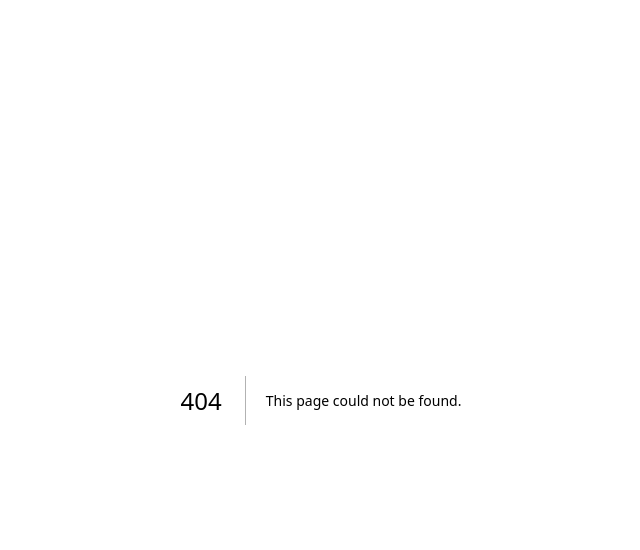
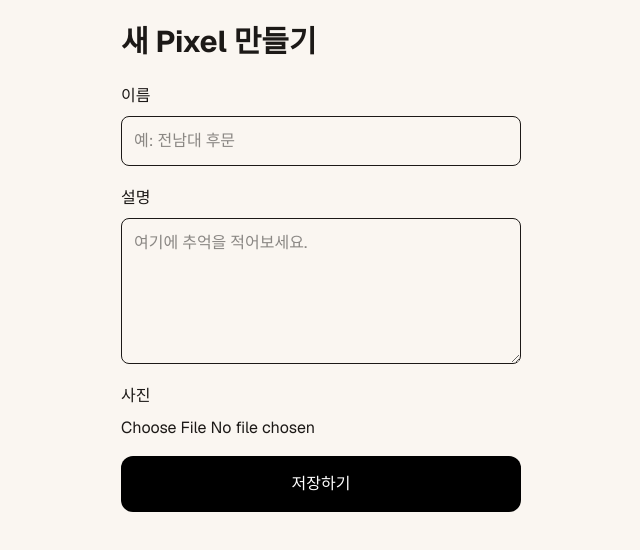
Before and after one commit to lsc39383617-sys/pixel-key, a Next.js app: page /add in a window 1280 px wide. Before the commit this address had no page. Shown: the top 550 px of the page, without its empty margins (319-959 px from the left). Built offline with nearby package versions, Linux system fonts and the light colour scheme; no server answers.

Commit message:
Add Pixel create feature

```diff
--- /dev/null
+++ b/app/add/page.tsx
@@ -0,0 +1,112 @@
+"use client";
+
+import { useState } from "react";
+import { useRouter } from "next/navigation";
+import { createPixel, uploadImage } from "@/lib/pixel";
+
+export default function AddPixelPage() {
+  const router = useRouter();
+
+  const [name, setName] = useState("");
+  const [description, setDescription] = useState("");
+  const [file, setFile] = useState<File | null>(null);
+  const [preview, setPreview] = useState("");
+  const [saving, setSaving] = useState(false);
+
+  async function handleSave() {
+    if (!name.trim()) {
+      alert("이름을 입력해주세요.");
+      return;
+    }
+
+    try {
+      setSaving(true);
+
+      let imageUrl = "";
+
+      if (file) {
+        imageUrl = await uploadImage(file);
+      }
+
+      const pixel = await createPixel(
+        name,
+        description,
+        imageUrl,
+      );
+
+      router.push(`/pixel/${pixel.uid}`);
+    } catch (e) {
+      console.error(e);
+      alert("저장 실패");
+    } finally {
+      setSaving(false);
+    }
+  }
+
+  return (
+    <main className="mx-auto flex min-h-screen max-w-md flex-col p-6">
+
+      <h1 className="mb-6 text-3xl font-bold">
+        새 Pixel 만들기
+      </h1>
+
+      <label className="mb-2 font-medium">
+        이름
+      </label>
+
+      <input
+        value={name}
+        onChange={(e) => setName(e.target.value)}
+        className="mb-5 rounded-lg border p-3"
+        placeholder="예: 전남대 후문"
+      />
+
+      <label className="mb-2 font-medium">
+        설명
+      </label>
+
+      <textarea
+        value={description}
+        onChange={(e) => setDescription(e.target.value)}
+        className="mb-5 rounded-lg border p-3"
+        rows={5}
+        placeholder="여기에 추억을 적어보세요."
+      />
+
+      <label className="mb-2 font-medium">
+        사진
+      </label>
+
+      <input
+        type="file"
+        accept="image/*"
+        onChange={(e) => {
+          const selected = e.target.files?.[0];
+
+          if (!selected) return;
+
+          setFile(selected);
+          setPreview(URL.createObjectURL(selected));
+        }}
+        className="mb-4"
+      />
+
+      {preview && (
+        <img
+          src={preview}
+          alt="preview"
+          className="mb-6 h-52 w-full rounded-xl object-cover"
+        />
+      )}
+
+      <button
+        onClick={handleSave}
+        disabled={saving}
+        className="rounded-xl bg-black p-4 text-white"
+      >
+        {saving ? "저장중..." : "저장하기"}
+      </button>
+
+    </main>
+  );
+}
--- a/app/page.tsx
+++ b/app/page.tsx
@@ -1,128 +1,92 @@
 "use client";
 
 import { useEffect, useState } from "react";
+import { useRouter } from "next/navigation";
 import { PixelFlower } from "@/components/flower/PixelFlower";
-import {
-  FLOWER_FILLED_COUNT,
-  FLOWER_TOTAL_COUNT,
-} from "@/components/flower/flowerData";
 import { BottomNav } from "@/components/ui/BottomNav";
 import { CompletionCard } from "@/components/ui/CompletionCard";
 import { PrimaryButton } from "@/components/ui/PrimaryButton";
-import { supabase } from "@/lib/supabase";
+import { getPixels } from "@/lib/pixel";
+import { Pixel } from "@/types/pixel";
 
-const COMPLETION_PERCENTAGE = Math.round(
-  (FLOWER_FILLED_COUNT / FLOWER_TOTAL_COUNT) * 100,
-);
-
-interface Pixel {
-  id: string;
-  uid: string;
-  name: string;
-  description: string;
-  image: string | null;
-  lat: number | null;
-  lng: number | null;
-}
+const FLOWER_TOTAL_COUNT = 12;
 
 export default function HomePage() {
+  const router = useRouter();
   const [pixels, setPixels] = useState<Pixel[]>([]);
   const [loading, setLoading] = useState(true);
 
   useEffect(() => {
-    async function loadPixels() {
-      const { data, error } = await supabase
-        .from("pixels")
-        .select("*")
-        .order("created_at", { ascending: false });
-
-      if (error) {
-        console.error(error);
-      } else {
-        setPixels(data ?? []);
-      }
-
+    async function load() {
+      const data = await getPixels();
+      setPixels(data);
       setLoading(false);
     }
 
-    loadPixels();
+    load();
   }, []);
 
   return (
     <div className="relative bg-warm-gradient min-h-dvh overflow-x-hidden">
-      <main className="safe-top relative mx-auto flex min-h-dvh max-w-md flex-col px-5 pb-28 sm:px-6">
-        <header className="animate-fade-up text-center">
-          <div className="mx-auto mb-4 inline-flex items-center gap-2 rounded-full bg-white/60 px-3.5 py-1.5 shadow-sm ring-1 ring-white/80 backdrop-blur-sm">
-            <span className="h-1.5 w-1.5 rounded-full bg-gradient-to-br from-rose-400 to-amber-300" />
-            <span className="text-[11px] font-semibold uppercase tracking-[0.18em] text-stone-500">
-              Pixel Bloom
-            </span>
-          </div>
+      <main className="safe-top mx-auto flex min-h-dvh max-w-md flex-col px-5 pb-28">
 
-          <h1 className="text-[2rem] font-semibold leading-[1.12] tracking-[-0.035em] text-stone-900 sm:text-[2.375rem]">
-            Grow Your Color
-          </h1>
-
-          <p className="mx-auto mt-3 max-w-[19rem] text-[15px] leading-[1.5] text-stone-500">
-            Collect your favorite places, food and memories into one beautiful
-            flower.
+        <header className="mt-6 text-center">
+          <h1 className="text-2xl font-bold">Pixel Bloom</h1>
+          <p className="mt-2 text-stone-500">
+            나만의 추억을 Pixel로 기록해보세요.
           </p>
         </header>
 
-        <section className="animate-fade-up animation-delay-200 mt-6 flex flex-1 flex-col items-center justify-center sm:mt-8">
-          <div className="animate-float w-full max-w-[340px]">
+        <section className="mt-6 flex justify-center">
           <PixelFlower size="lg" />
-          </div>
-
-          <p className="mt-4 text-center text-[13px] font-medium text-stone-400">
-            Tap a pixel to preview your memories
-          </p>
         </section>
 
-        <section className="animate-fade-up animation-delay-300 mt-5 flex flex-col gap-3 sm:mt-6">
+        <section className="mt-8">
           <CompletionCard
-            filled={FLOWER_FILLED_COUNT}
+            filled={pixels.length}
             total={FLOWER_TOTAL_COUNT}
-            percentage={COMPLETION_PERCENTAGE}
+            percentage={Math.round(
+              (pixels.length / FLOWER_TOTAL_COUNT) * 100
+            )}
           />
+        </section>
 
-          <PrimaryButton className="animate-fade-up animation-delay-400">
-            Start My Flower
+        <section className="mt-6 flex flex-col gap-3">
+          <PrimaryButton onClick={() => router.push("/add")}>
+            + 새 Pixel 만들기
           </PrimaryButton>
+        </section>
 
-          <div className="mt-4 rounded-3xl bg-white/70 p-4 backdrop-blur">
-            <h2 className="mb-3 font-semibold text-stone-800">
-              Supabase 연결 테스트
+        <section className="mt-8">
+          <h2 className="mb-3 text-lg font-semibold">
+            내 Pixel
           </h2>
 
           {loading ? (
-              <p className="text-sm text-stone-500">불러오는 중...</p>
+            <p>불러오는 중...</p>
           ) : pixels.length === 0 ? (
-              <p className="text-sm text-stone-500">
-                데이터가 없습니다.
+            <p className="text-stone-500">
+              아직 만든 Pixel이 없습니다.
             </p>
           ) : (
             <div className="space-y-3">
               {pixels.map((pixel) => (
-                  <div
-                    key={pixel.id}
-                    className="rounded-xl border border-stone-200 bg-white p-3"
+                <button
+                  key={pixel.uid}
+                  onClick={() => router.push(`/pixel/${pixel.uid}`)}
+                  className="w-full rounded-xl border bg-white p-4 text-left shadow-sm transition hover:shadow-md"
                 >
-                    <div className="font-semibold">{pixel.name}</div>
+                  <h3 className="font-semibold">{pixel.name}</h3>
 
-                    <div className="text-sm text-stone-500">
-                      UID : {pixel.uid}
-                    </div>
-
-                    <div className="mt-1 text-sm">
+                  <p className="mt-1 text-sm text-stone-500">
                     {pixel.description}
-                    </div>
-                  </div>
+                  </p>
+                </button>
               ))}
             </div>
           )}
-          </div>
         </section>
+
       </main>
 
       <BottomNav active="home" />
--- a/lib/pixel.ts
+++ b/lib/pixel.ts
@@ -20,7 +20,7 @@ export async function getPixel(uid: string): Promise<Pixel | null> {
     .from("pixels")
     .select("*")
     .eq("uid", uid)
-    .maybeSingle(); // ⭐ 핵심 변경
+    .maybeSingle();
 
   if (error) {
     console.error("getPixel error:", error);
@@ -29,3 +29,57 @@ export async function getPixel(uid: string): Promise<Pixel | null> {
 
   return data as Pixel | null;
 }
+
+export async function createPixel(
+  name: string,
+  description: string,
+  image: string,
+) {
+  const uid = crypto.randomUUID().replace(/-/g, "").slice(0, 12);
+
+  console.log("before insert", {
+    uid,
+    name,
+    description,
+    image,
+  });
+
+  const { data, error } = await supabase
+    .from("pixels")
+    .insert({
+      uid,
+      name,
+      description,
+      image,
+    })
+    .select()
+    .single();
+
+  console.log("insert result", { data, error });
+
+  if (error) {
+    console.error("createPixel error:", error);
+    throw error;
+  }
+
+  return data;
+}
+
+export async function uploadImage(file: File) {
+  const fileName = `${crypto.randomUUID()}-${file.name}`;
+
+  const { error } = await supabase.storage
+    .from("pixel-images")
+    .upload(fileName, file);
+
+  if (error) {
+    console.error("uploadImage error:", error);
+    throw error;
+  }
+
+  const { data } = supabase.storage
+    .from("pixel-images")
+    .getPublicUrl(fileName);
+
+  return data.publicUrl;
+}
```
Lines whose indentation alone changed are shown as unchanged.
